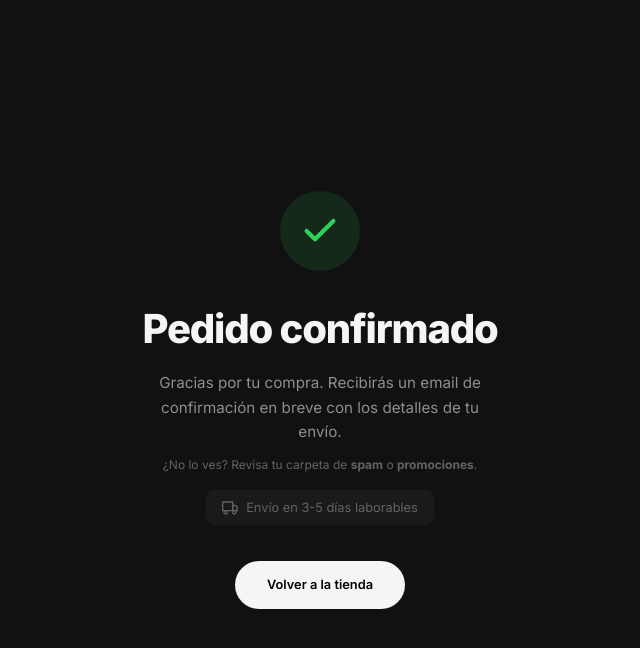
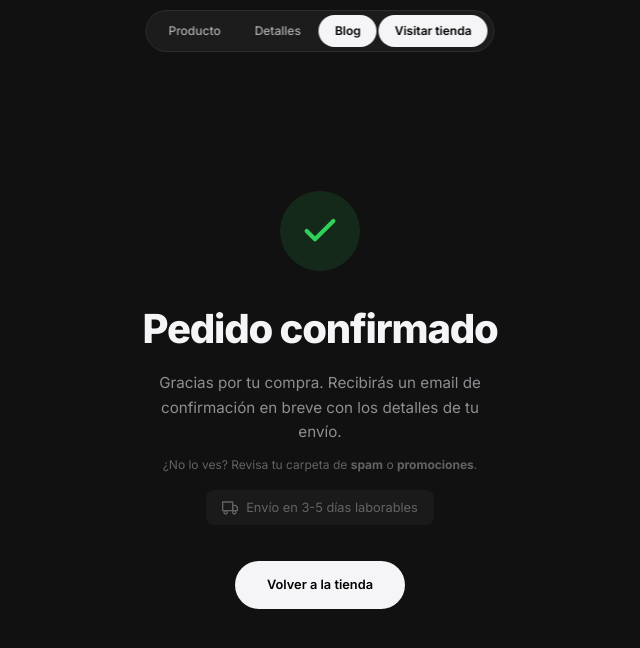
Before and after one commit to ibonmb151/carbonz-landing, a Next.js app in the folder tienda/: page /exito in a window 1280 px wide. Shown: the top 648 px of the page, without its empty margins (320-960 px from the left). Built offline with nearby package versions, Linux system fonts and the light colour scheme.

Commit message:
fix: exito page with nav pill

```diff
--- a/tienda/src/app/exito/page.tsx
+++ b/tienda/src/app/exito/page.tsx
@@ -14,12 +14,20 @@ async function ExitoContent({
       style={{
         minHeight: '100vh',
         display: 'flex',
+        flexDirection: 'column',
         alignItems: 'center',
         justifyContent: 'center',
         background: '#111',
         fontFamily: "'Inter', -apple-system, BlinkMacSystemFont, sans-serif",
       }}
     >
+      {/* Nav pill */}
+      <nav className="nav-pill visible" style={{ position: 'fixed', top: 10 }}>
+        <a href="/#producto">Producto</a>
+        <a href="/#detalles">Detalles</a>
+        <a href="/blog" className="pill-cta">Blog</a>
+        <a href="/#comprar" className="pill-cta">Visitar tienda</a>
+      </nav>
       <div style={{ textAlign: 'center', padding: '40px 20px', maxWidth: 440 }}>
         {/* Animated checkmark */}
         <div
```
